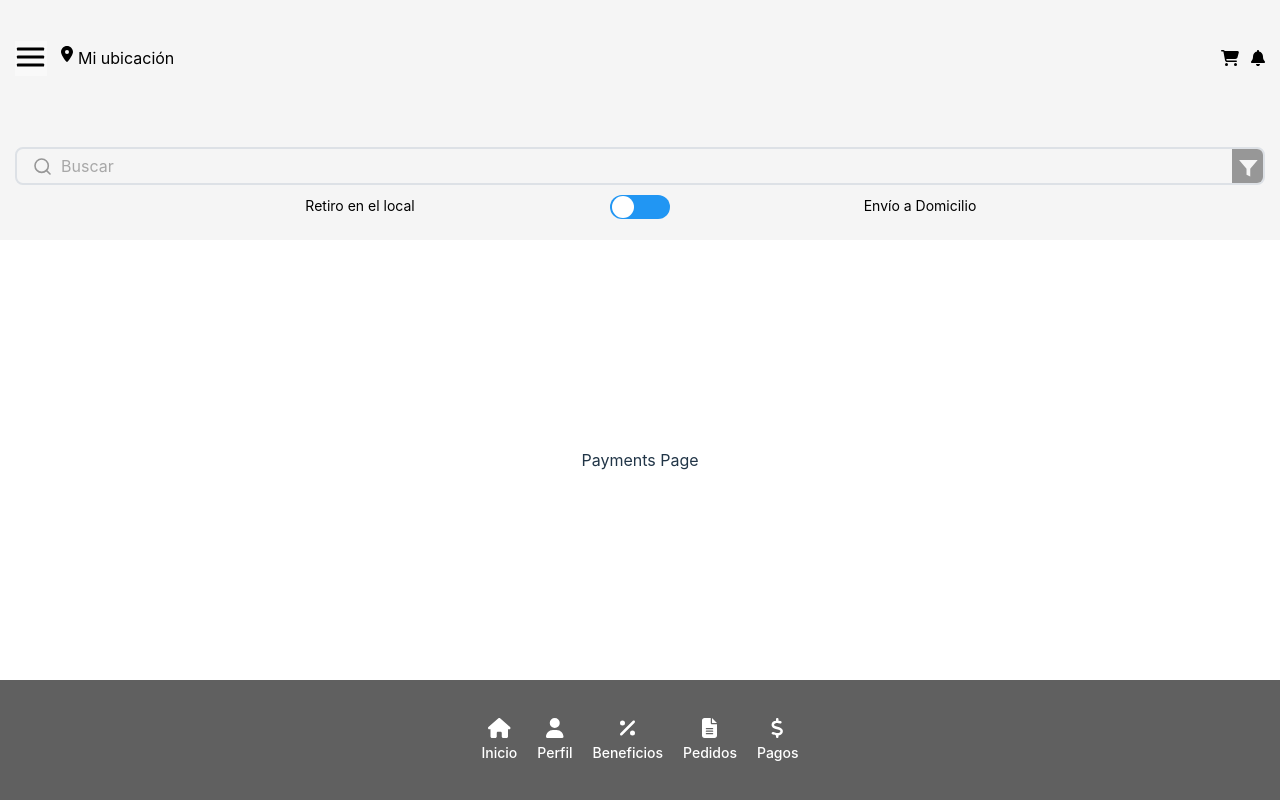
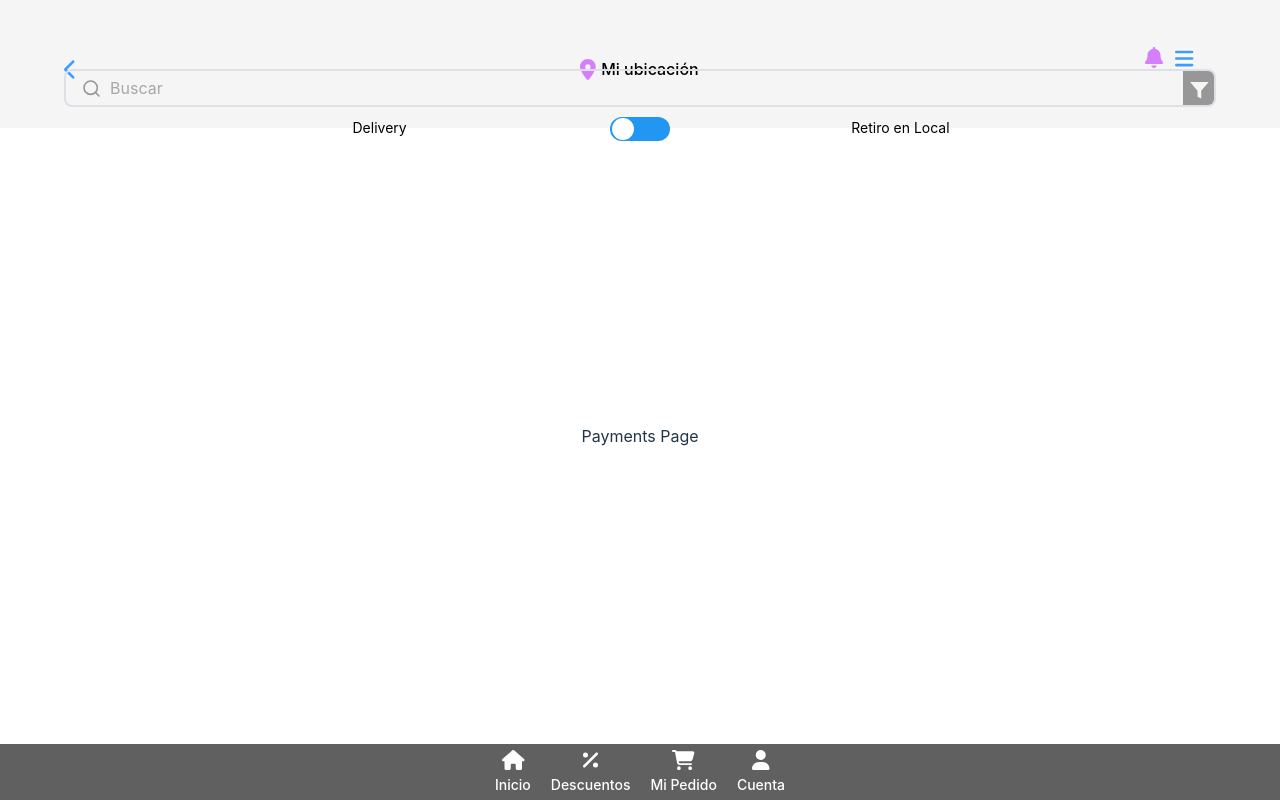
Before and after one commit to JoelFiare/s14-16-n-java, a React (Vite) app in the folder frontend/: page /pagos in a window 1280 px wide. Built offline with nearby package versions, Linux system fonts and the light colour scheme.

Commit message:
style: ajustando estilo del navbar y navegacion entre vistas desde la arrow del header (hasta metodo de pago)

```diff
--- a/frontend/src/App.jsx
+++ b/frontend/src/App.jsx
@@ -18,9 +18,11 @@ import Compensation from "./components/Compensation/Compensation";
 import ChosenProduct from "./components/ChosenProduct/ChosenProduct";
 import Arrival from "./components/Arrival/Arrival";
 import SearchResult from "./components/SearchResult/SearchResult";
+import Navbar from "./components/Navbar/Navbar";
+import Footer from "./components/Footer/Footer";
 
 // conexion al json
-import {data} from './data/findall';
+import { data } from './data/findall';
 // import { products } from "./data/products";
 // import { stores } from "./data/stores";
 import Main from "./pages/Main";
@@ -43,15 +45,16 @@ function App() {
     //     console.log(response.data)
     //     // setDataProducts(response.data.content);
     //     setLoading(false);
-    //   })
-    //   .catch(error => {
-    //     console.error('Error getting data:', error);
-    //     setLoading(false);
-    //   });
+      // })
+      // .catch(error => {
+      //   console.error('Error getting data:', error);
+      //   setLoading(false);
+      // });
 
     setDataProducts(data);
     setLoading(false);
   }, []);
+
 
   return (
     <>
@@ -62,13 +65,14 @@ function App() {
           setSelectedProduct,
         }}
       >
+        {/* <Navbar /> */}
         <Routes>
           <Route
             path="/"
             element={<Welcome />}
           />
           <Route
-            path="/*"
+            // path="/*"
             element={<Main />}
           >
             <Route
@@ -91,8 +95,7 @@ function App() {
               path="pagos"
               element={<Payment />}
             />
-          </Route>
-          <Route path="/busqueda">
+            <Route path="/busqueda/*">
               <Route path=":mealId" />
               <Route path="pagar">
                 <Route
@@ -146,7 +149,10 @@ function App() {
                 />
               </Route>
             </Route>
+          </Route>
+
         </Routes>
+        {/* <Footer /> */}
       </AppContext.Provider>
     </>
   );
--- /dev/null
+++ b/frontend/src/components/BackArrow/BackArrow.jsx
@@ -0,0 +1,36 @@
+import React from 'react'
+import { Link, useLocation } from 'react-router-dom';
+import './backArrow.css'
+import { FontAwesomeIcon } from '@fortawesome/react-fontawesome'
+import { faChevronLeft } from '@fortawesome/free-solid-svg-icons'
+
+function BackArrow() {
+    const location = useLocation();
+    const previousPage = () => {
+        switch (location.pathname) {
+            case '/inicio':
+                return '/';
+            case '/busqueda':
+                return '/inicio';
+            case '/busqueda/pagar/producto-elegido':
+                return '/busqueda/mealId';
+            case '/busqueda/pagar/confirmar':
+                return '/busqueda/pagar/producto-elegido';
+            case '/busqueda/pagar/medio-de-pago':
+                return '/busqueda/pagar/confirmar';
+            default:
+                return '/';
+        }
+    };
+
+    return (
+        <>
+            <Link
+                to={previousPage()}
+            >
+                <FontAwesomeIcon className="pointer goBack" icon={faChevronLeft} />
+            </Link>
+        </>
+    )
+}
+export default BackArrow
--- /dev/null
+++ b/frontend/src/components/BackArrow/backArrow.css
@@ -0,0 +1,5 @@
+.goBack{
+    font-size: 21px;
+    color: #3F9BFF;
+    visibility: visible;
+  }
--- a/frontend/src/components/FoodQuery/FoodQuery.jsx
+++ b/frontend/src/components/FoodQuery/FoodQuery.jsx
@@ -9,7 +9,7 @@ export default function FoodQuery() {
     <>
       <Form className={'food-query'}>
         <Search />
-        <ToggleButton options={['Retiro en el local','Envío a Domicilio']}/>
+        <ToggleButton options={['Delivery','Retiro en Local']}/>
       </Form>
     </>
   )
--- a/frontend/src/components/Footer/Footer.css
+++ b/frontend/src/components/Footer/Footer.css
@@ -1,14 +1,14 @@
 .footer{
     width: 100%;
-    height: 15vh;
+    height: 56px;
+    position: sticky;
     display: flex;
     flex-direction: row;
     justify-content: center;
     align-items: center;
     background-color: #606060;
+    /* margin: 0; */
 
-    margin: 0;
-    position: sticky;
     bottom: 0;
     left: 0;
 }
--- a/frontend/src/components/Footer/Footer.jsx
+++ b/frontend/src/components/Footer/Footer.jsx
@@ -2,7 +2,7 @@ import React from 'react'
 import { Link as LinkRouter } from 'react-router-dom';
 import './Footer.css'
 import { FontAwesomeIcon } from '@fortawesome/react-fontawesome'
-import { faHouse, faUser, faPercent, faFileLines, faDollarSign } from '@fortawesome/free-solid-svg-icons'
+import { faHouse, faUser, faPercent, faCartShopping } from '@fortawesome/free-solid-svg-icons'
 
 const pages = [
   {
@@ -10,26 +10,27 @@ const pages = [
     path: '/inicio',
     icon: faHouse
   },
+
   {
-    name: "Perfil",
-    path: "/perfil",
-    icon: faUser,
-  },
-  {
-    name: "Beneficios",
+    name: "Descuentos",
     path: "/beneficios",
     icon: faPercent,
   },
   {
-    name: 'Pedidos',
+    name: 'Mi Pedido',
     path: '/pedidos',
-    icon: faFileLines
+    icon: faCartShopping
   },
   {
-    name: 'Pagos',
-    path: '/pagos',
-    icon: faDollarSign
-  }
+    name: "Cuenta",
+    path: "/perfil",
+    icon: faUser,
+  },
+  // {
+  //   name: 'Pagos',
+  //   path: '/pagos',
+  //   icon: faDollarSign
+  // }
 ];
 
 function Footer() {
--- a/frontend/src/components/Navbar/Navbar.css
+++ b/frontend/src/components/Navbar/Navbar.css
@@ -1,41 +1,51 @@
 header {
-  display: grid;
-  grid-template-columns: 32px 1fr max-content;
-  row-gap: 30px;
+  width: 100%;
+  height: 126px;
+  padding:5% ;
+  display: flex;
+  flex-direction: column;
+  justify-content: center;
   align-items: center;
-  padding: 20px 15px 0;
   background: var(--bg-color);
   color: black;
-  height: 30vh;
   position: sticky;
   top: 0;
   left: 0;
+
+  >form {
+    width: 100%;
+    height: 75%;
+    display: flex;
+    flex-direction: column;
+  }
+}
+.headerH{
   width: 100%;
+  height: 25%;
+  display: flex;
+  flex-direction: row;
+  justify-content: center;
+  margin-bottom: 10px;
 
   >address {
     display: flex;
-    gap: 5px;
-    text-align: start;
-    padding-left: 14px;
+    flex-direction: row;
+    justify-content: center;
+    width: 80%;
+    height: 100%;
+    column-gap: 5px;
+    text-align: center;
+    padding-left: 20%;
 
   }
-
-  >nav {
-    height: 24px;
-
-    >ul {
-      display: flex;
-      gap: 12px;
-      >li{
-        >a{
-          color: black;
-        }
-      }
-    }
-
-  }
-
-  >form {
-    grid-column: span 3;
+  >.headerLinks{
+    width: 20%;
+    height: 100%;
+    display: flex;
+    flex-direction: row;
+    justify-content: flex-end;
+    align-items: center;
+    column-gap: 5px;
+    margin-right: 2%;
   }
 }
--- a/frontend/src/components/Navbar/Navbar.jsx
+++ b/frontend/src/components/Navbar/Navbar.jsx
@@ -1,44 +1,67 @@
 import React from 'react'
-import { Link as LinkRouter } from 'react-router-dom';
+import { Link as LinkRouter, useLocation } from 'react-router-dom';
 import './Navbar.css';
 import { FontAwesomeIcon } from '@fortawesome/react-fontawesome'
-import { faBell, faCartShopping, faLocationDot } from '@fortawesome/free-solid-svg-icons'
+import { faBell, faLocationDot} from '@fortawesome/free-solid-svg-icons'
 import HamburgerBtn from '../share/Buttons/HamburgerBtn/HamburgerBtn';
 // import ToggleButton from '../ToggleButton/ToggleButton';
 // import Search from "../share/Search/Search";
 import FoodQuery from '../FoodQuery/FoodQuery';
+import BackArrow from '../BackArrow/BackArrow'
 
-const pages = [{
-  name: 'Carrito',
-  path: '/carrito',
-  icon: faCartShopping
-}, {
-  name: 'Notificaciones',
-  path: '/notificaciones',
-  icon: faBell
-},
-];
+
 
 function Navbar() {
+  const location = useLocation();
+
+  let paginaActual;
+
+  switch (location.pathname) {
+    case '/':
+      paginaActual = 'Mi ubicación';
+      break;
+    case '/perfil':
+      paginaActual = 'Perfil';
+      break;
+    case '/beneficios':
+      paginaActual = 'Descuentos';
+      break;
+    case '/pedidos':
+      paginaActual = 'Mi Pedido';
+      break;
+    case '/busqueda/mealId':
+      paginaActual = 'Resultados de Búsqueda';
+      break;
+    case '/busqueda/pagar/producto-elegido':
+      paginaActual = 'Tu pedido';
+      break;
+    case '/busqueda/pagar/confirmar':
+      paginaActual = 'Confirmar Pedido';
+      break;
+    case '/busqueda/pagar/medio-de-pago':
+      paginaActual = 'Método de Pago';
+      break;
+    default:
+      paginaActual = 'Mi ubicación';
+  }
   return (
     <>
       <header>
-        <HamburgerBtn />
-        <address>
-          <FontAwesomeIcon icon={faLocationDot} />
-          <p>Mi ubicación</p>
-        </address>
-        <nav >
-          <ul>
-            {pages.map((page) => (
-              <li key={page.path} >
-                <LinkRouter to={page.path}><FontAwesomeIcon icon={page.icon} /></LinkRouter>
-              </li>))}
-          </ul>
-        </nav>
+        <div className='headerH'>
+          <BackArrow />
+        {/* <FontAwesomeIcon className="pointer goBack" icon={faChevronLeft} /> */}
+          <address>
+            <FontAwesomeIcon icon={faLocationDot} style={{color: '#D57FFF', fontSize:'21px'}}/>
+            <p style={{fontSize:'16px', lineHeight:'21px', fontWeight:'500'}}>{paginaActual}</p>
+          </address>
+          <div className='headerLinks'>
+            <LinkRouter to=''><FontAwesomeIcon icon={faBell} style={{color: '#D57FFF', fontSize:'21px', width:'32px'}}/></LinkRouter>
+            {/* <FontAwesomeIcon icon={faBars} /> */}
+            <HamburgerBtn />
+          </div>
+
+        </div>
         <FoodQuery />
-        {/* <Search />
-        <ToggleButton options={['Retiro en el local','Envío a Domicilio']} /> */}
       </header>
     </>
   )
--- a/frontend/src/components/share/Buttons/HamburgerBtn/HamburgerBtn.css
+++ b/frontend/src/components/share/Buttons/HamburgerBtn/HamburgerBtn.css
@@ -1,7 +1,9 @@
 .hamburger-btn {
   aspect-ratio: 1;
+color: #3F9BFF;
 
-  rect {
+}
+/* rect {
   width: 85%;
   height: 10%;
   x: 6%;
@@ -18,6 +20,4 @@
 
   &:last-child {
     y: 70%;
-    }
-  }
-}
+  } */
--- a/frontend/src/components/share/Buttons/HamburgerBtn/HamburgerBtn.jsx
+++ b/frontend/src/components/share/Buttons/HamburgerBtn/HamburgerBtn.jsx
@@ -1,13 +1,16 @@
+import React from 'react'
 import './HamburgerBtn.css'
-
+import { FontAwesomeIcon } from '@fortawesome/react-fontawesome'
+import { faBars } from '@fortawesome/free-solid-svg-icons'
 export default function HamburgerBtn() {
   return (
     <button className="hamburger-btn" >
-      <svg viewBox='0 0 100 100'>
+      <FontAwesomeIcon icon={faBars} style={{fontSize:'21px'}}/>
+      {/* <svg viewBox='0 0 100 100'>
         <rect />
         <rect />
         <rect />
-      </svg>
+      </svg> */}
     </button>
   )
 }
--- a/frontend/src/pages/Home.jsx
+++ b/frontend/src/pages/Home.jsx
@@ -8,14 +8,17 @@ function Home() {
   const { dataProducts } = useContext(AppContext);
   return (
     <>
-      <div className='homeContent'>
-        <div style={{width:'100%', display:'flex', flexDirection:'row', justifyContent:'flex-start', marginLeft:'10%', textAlign:'left'}}
-        > <p style={{fontSize:'14px', fontWeight:'500', lineHeight:'16px', textAlign:'left', color:'#3F9BFF'}}>Los más populares</p></div>
+      <main>
+        <div className='homeContent'>
+          <div style={{ width: '100%', display: 'flex', flexDirection: 'row', justifyContent: 'flex-start', marginLeft: '10%', textAlign: 'left' }}
+          > <p style={{ fontSize: '14px', fontWeight: '500', lineHeight: '16px', textAlign: 'left', color: '#3F9BFF' }}>Los más populares</p></div>
 
-        <div className='cardProductContainer'>
-          <CardProduct products={dataProducts} />
+          <div className='cardProductContainer'>
+            <CardProduct products={dataProducts} />
+          </div>
         </div>
-      </div>
+      </main>
+
 
     </>
   )
```
Lines whose indentation alone changed are shown as unchanged.
